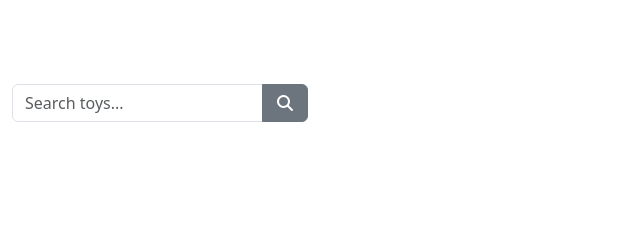
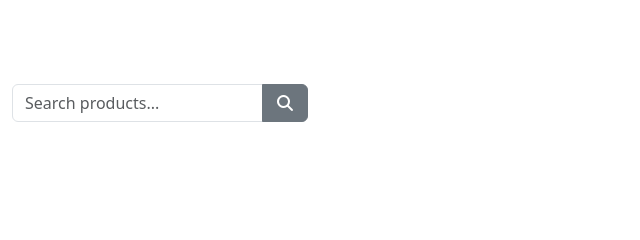
Before and after one commit to AM1407/SantaWebshop, a website: page my-vite-app/index.html in a window 1280 px wide. Shown: the part 373-613 px from the top of the page, 0-640 px from the left. Drawn offline with nearby package versions, Linux system fonts and the light colour scheme.

Commit message:
feat: update search input placeholder in index.html to reflect product search

```diff
--- a/my-vite-app/index.html
+++ b/my-vite-app/index.html
@@ -47,7 +47,7 @@
         <div class="col-md-3">
             <form action="#">
                 <div class="input-group">
-                    <input type="text" class="form-control" id="searchInput" placeholder="Search toys...">
+                    <input type="text" class="form-control" id="searchInput" placeholder="Search products...">
                     <button class="btn btn-secondary" type="submit">
                         <i class="fa-solid fa-magnifying-glass"></i>
                     </button>
```
